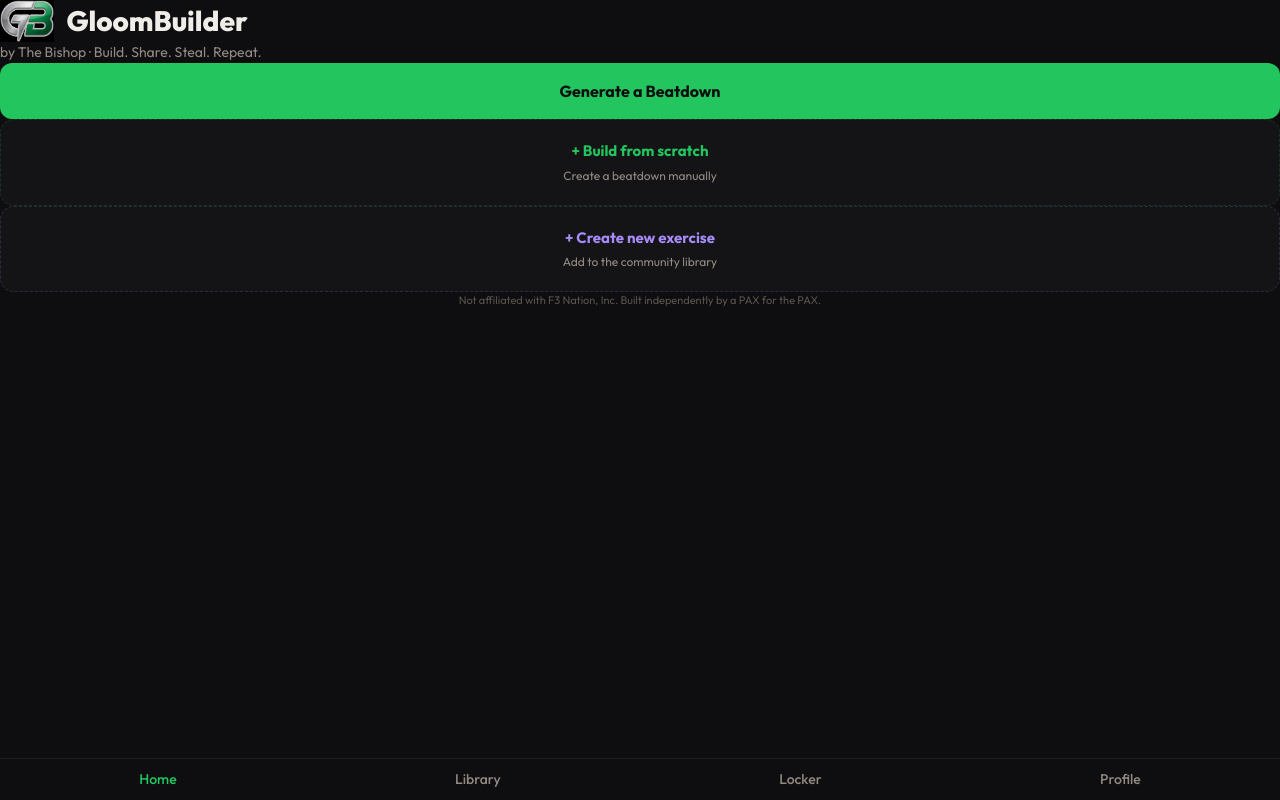
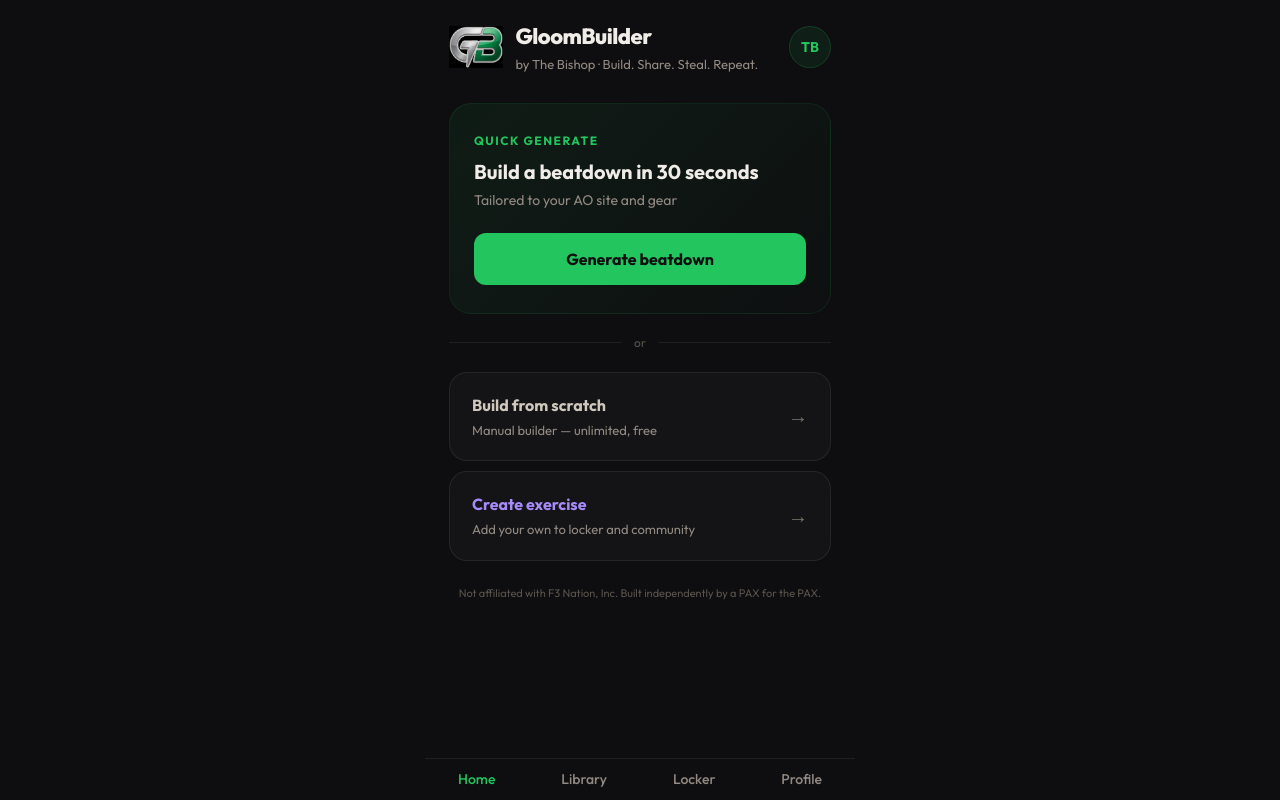
Before and after one commit to camplineapp/gloombuilder, a Next.js app: page / in a window 1280 px wide. Built offline with nearby package versions, Linux system fonts and the light colour scheme.

Commit message:
Pixel-perfect home screen matching prototype

```diff
--- a/src/app/page.tsx
+++ b/src/app/page.tsx
@@ -11,7 +11,18 @@
   const [tab, setTab] = useState<"home" | "library" | "locker" | "profile">("home");
 
   return (
-    <div className="min-h-screen bg-gb-bg font-outfit pb-20">
+    <div
+      style={{
+        maxWidth: 430,
+        margin: "0 auto",
+        minHeight: "100vh",
+        background: "#0E0E10",
+        fontFamily: "'Outfit', system-ui, sans-serif",
+        paddingTop: 20,
+        paddingBottom: 100,
+        position: "relative",
+      }}
+    >
       {tab === "home" && <HomeScreen />}
       {tab === "library" && <LibraryScreen />}
       {tab === "locker" && <LockerScreen />}
--- a/src/components/BottomNav.tsx
+++ b/src/components/BottomNav.tsx
@@ -17,10 +17,19 @@
 export default function BottomNav({ active, onTabChange }: BottomNavProps) {
   return (
     <nav
-      className="fixed bottom-0 left-0 right-0 z-50 flex justify-around items-center"
       style={{
+        position: "fixed",
+        bottom: 0,
+        left: "50%",
+        transform: "translateX(-50%)",
+        width: "100%",
+        maxWidth: 430,
+        display: "flex",
+        justifyContent: "space-around",
+        alignItems: "center",
         background: "#0E0E10",
         borderTop: "1px solid rgba(255,255,255,0.07)",
+        zIndex: 50,
         paddingBottom: "env(safe-area-inset-bottom, 0px)",
       }}
     >
@@ -28,8 +37,12 @@
         <button
           key={t.key}
           onClick={() => onTabChange(t.key)}
-          className="font-outfit font-medium border-none bg-transparent cursor-pointer"
           style={{
+            fontFamily: "'Outfit', system-ui, sans-serif",
+            fontWeight: 500,
+            border: "none",
+            background: "transparent",
+            cursor: "pointer",
             color: active === t.key ? "#22c55e" : "#928982",
             fontSize: 14,
             padding: "10px 20px",
--- a/src/components/HomeScreen.tsx
+++ b/src/components/HomeScreen.tsx
@@ -1,96 +1,200 @@
 "use client";
 
 export default function HomeScreen() {
+  const profName = "The Bishop";
+  const initials = profName
+    .split(" ")
+    .map((w) => (w[0] || "").toUpperCase())
+    .join("")
+    .slice(0, 2);
+
   return (
-    <div className="px-6 pt-14">
+    <div>
       {/* Header */}
-      <div className="flex items-center gap-3 mb-1">
-        <img src="/logo.png" alt="GB" className="h-[42px] w-auto" />
+      <div style={{ padding: "0 24px" }}>
+        <div
+          style={{
+            display: "flex",
+            justifyContent: "space-between",
+            alignItems: "center",
+          }}
+        >
+          <div style={{ display: "flex", alignItems: "center", gap: 12 }}>
+            <img src="/logo.png" alt="GB" style={{ height: 42 }} />
             <div>
-          <h1
-            className="font-outfit font-extrabold"
-            style={{ fontSize: 28, color: "#F0EDE8" }}
+              <div
+                style={{
+                  fontSize: 22,
+                  fontWeight: 800,
+                  color: "#F0EDE8",
+                  letterSpacing: -0.5,
+                }}
               >
                 GloomBuilder
-          </h1>
+              </div>
+              <div style={{ fontSize: 13, color: "#928982", marginTop: 2 }}>
+                by {profName} · Build. Share. Steal. Repeat.
               </div>
             </div>
-      <p className="font-outfit mb-10" style={{ fontSize: 14, color: "#928982" }}>
-        by The Bishop · Build. Share. Steal. Repeat.
-      </p>
-
-      {/* Generate CTA */}
-      <button
-        className="w-full font-outfit font-bold border-none cursor-pointer mb-4"
+          </div>
+          <div
             style={{
-          background: "#22c55e",
-          color: "#0E0E10",
-          fontSize: 16,
-          padding: "16px 0",
-          borderRadius: 12,
+              width: 42,
+              height: 42,
+              borderRadius: "50%",
+              background: "rgba(34,197,94,0.09)",
+              border: "1.5px solid rgba(34,197,94,0.19)",
+              display: "flex",
+              alignItems: "center",
+              justifyContent: "center",
+              fontSize: 14,
+              fontWeight: 700,
+              color: "#22c55e",
+              cursor: "pointer",
             }}
           >
-        Generate a Beatdown
-      </button>
+            {initials}
+          </div>
+        </div>
+      </div>
 
-      {/* Build from scratch */}
+      {/* Quick Generate Card */}
+      <div style={{ padding: "28px 24px 0" }}>
         <div
-        className="cursor-pointer mb-3"
           style={{
-          background: "rgba(255,255,255,0.028)",
-          border: "1px dashed rgba(34,197,94,0.19)",
-          borderRadius: 14,
-          padding: "20px 18px",
-          textAlign: "center",
+            background:
+              "linear-gradient(135deg,rgba(34,197,94,0.08),rgba(34,197,94,0.01))",
+            border: "1px solid rgba(34,197,94,0.1)",
+            borderRadius: 22,
+            padding: "28px 24px",
           }}
         >
           <div
-          className="font-outfit font-bold"
-          style={{ fontSize: 15, color: "#22c55e" }}
+            style={{
+              fontSize: 12,
+              fontWeight: 700,
+              color: "#22c55e",
+              textTransform: "uppercase" as const,
+              letterSpacing: 1.5,
+              marginBottom: 8,
+            }}
           >
-          + Build from scratch
+            Quick generate
           </div>
           <div
-          className="font-outfit"
-          style={{ fontSize: 12, color: "#928982", marginTop: 4 }}
+            style={{
+              fontSize: 20,
+              fontWeight: 700,
+              color: "#F0EDE8",
+              lineHeight: 1.4,
+              marginBottom: 4,
+            }}
           >
-          Create a beatdown manually
+            Build a beatdown in 30 seconds
+          </div>
+          <div style={{ fontSize: 14, color: "#928982", marginBottom: 22 }}>
+            Tailored to your AO site and gear
+          </div>
+          <button
+            style={{
+              fontFamily: "'Outfit', system-ui, sans-serif",
+              width: "100%",
+              padding: "14px 0",
+              borderRadius: 12,
+              fontSize: 16,
+              fontWeight: 700,
+              cursor: "pointer",
+              background: "#22c55e",
+              color: "#0E0E10",
+              border: "none",
+            }}
+          >
+            Generate beatdown
+          </button>
         </div>
       </div>
 
-      {/* Create exercise */}
+      {/* "or" divider with lines */}
       <div
-        className="cursor-pointer"
         style={{
-          background: "rgba(255,255,255,0.028)",
-          border: "1px dashed rgba(167,139,250,0.19)",
-          borderRadius: 14,
-          padding: "20px 18px",
-          textAlign: "center",
+          padding: "20px 24px",
+          display: "flex",
+          alignItems: "center",
+          gap: 12,
         }}
       >
         <div
-          className="font-outfit font-bold"
-          style={{ fontSize: 15, color: "#a78bfa" }}
+          style={{ flex: 1, height: 1, background: "rgba(255,255,255,0.07)" }}
+        />
+        <span style={{ fontSize: 12, color: "#5A534C" }}>or</span>
+        <div
+          style={{ flex: 1, height: 1, background: "rgba(255,255,255,0.07)" }}
+        />
+      </div>
+
+      {/* Build from scratch + Create exercise */}
+      <div
+        style={{
+          padding: "0 24px",
+          display: "flex",
+          flexDirection: "column" as const,
+          gap: 10,
+        }}
       >
-          + Create new exercise
+        <div
+          style={{
+            background: "rgba(255,255,255,0.028)",
+            border: "1px solid rgba(255,255,255,0.07)",
+            borderRadius: 18,
+            padding: "20px 22px",
+            display: "flex",
+            justifyContent: "space-between",
+            alignItems: "center",
+            cursor: "pointer",
+          }}
+        >
+          <div>
+            <div style={{ fontSize: 16, fontWeight: 700, color: "#D0C8BC" }}>
+              Build from scratch
             </div>
+            <div style={{ fontSize: 13, color: "#928982", marginTop: 4 }}>
+              Manual builder — unlimited, free
+            </div>
+          </div>
+          <div style={{ color: "#7A7268", fontSize: 20 }}>→</div>
+        </div>
+
         <div
-          className="font-outfit"
-          style={{ fontSize: 12, color: "#928982", marginTop: 4 }}
+          style={{
+            background: "rgba(255,255,255,0.028)",
+            border: "1px solid rgba(255,255,255,0.07)",
+            borderRadius: 18,
+            padding: "20px 22px",
+            display: "flex",
+            justifyContent: "space-between",
+            alignItems: "center",
+            cursor: "pointer",
+          }}
         >
-          Add to the community library
+          <div>
+            <div style={{ fontSize: 16, fontWeight: 700, color: "#a78bfa" }}>
+              Create exercise
+            </div>
+            <div style={{ fontSize: 13, color: "#928982", marginTop: 4 }}>
+              Add your own to locker and community
+            </div>
+          </div>
+          <div style={{ color: "#7A7268", fontSize: 20 }}>→</div>
         </div>
       </div>
 
       {/* Disclaimer */}
-      <p
-        className="text-center font-outfit mt-12"
-        style={{ fontSize: 11, color: "#5A534C" }}
-      >
-        Not affiliated with F3 Nation, Inc. Built independently by a PAX for the
-        PAX.
-      </p>
+      <div style={{ padding: 24, textAlign: "center" as const }}>
+        <div style={{ fontSize: 11, color: "#5A534C" }}>
+          Not affiliated with F3 Nation, Inc. Built independently by a PAX for
+          the PAX.
+        </div>
+      </div>
     </div>
   );
 }
```
Lines whose indentation alone changed are shown as unchanged.
